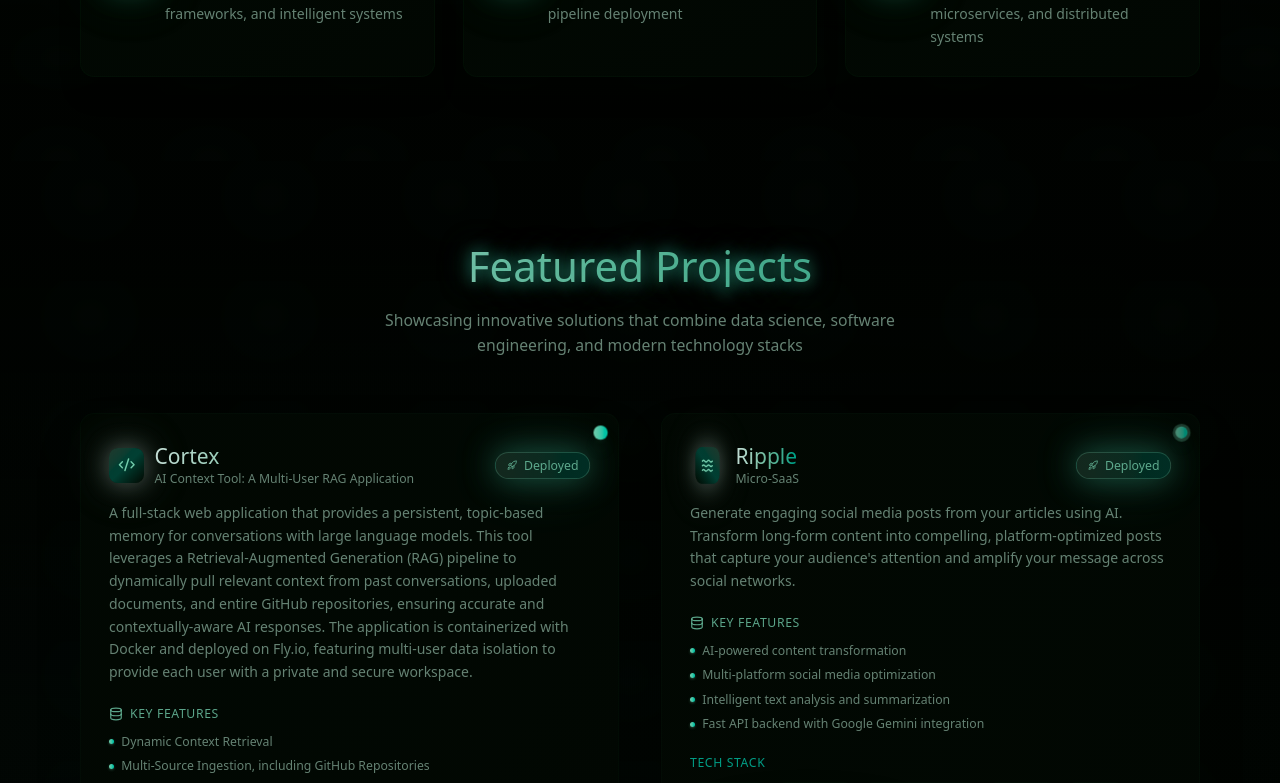
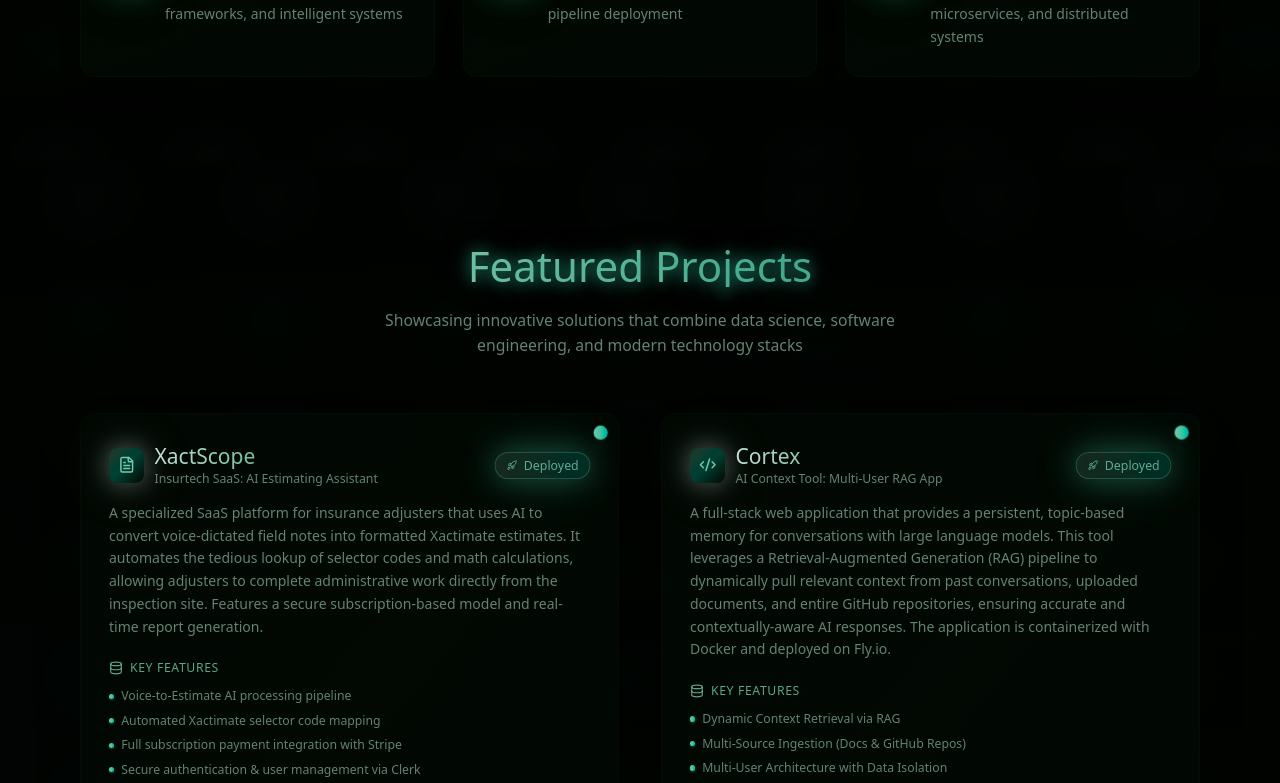
Before and after one commit to RKBobe/portfolio2, a Next.js app: page / in a window 1280 px wide. Shown: the part 2001-2784 px from the top of the page. Built offline with nearby package versions, Linux system fonts and the light colour scheme.

Commit message:
Add XactScope project to portfolio

```diff
--- a/src/app/components/Projects.tsx
+++ b/src/app/components/Projects.tsx
@@ -1,17 +1,22 @@
 "use client";
 import { motion } from 'framer-motion';
-import { ExternalLink, Github, Rocket, Code2, Database, Globe, Zap, Waves } from 'lucide-react';
+import { ExternalLink, Github, Rocket, Code2, Database, Globe, Zap, Waves, FileText } from 'lucide-react';
 
 // Tech stack icons mapping
 const techIcons: { [key: string]: string } = {
   "React": "⚛️",
   "Node.js": "🟢",
+  "Next.js": "▲",
   "TypeScript": "🔷",
   "PostgreSQL": "🐘",
+  "Prisma": "💎",
   "Fly.io": "🚀",
   "Python": "🐍",
   "FastAPI": "⚡",
   "Google Gemini": "🤖",
+  "OpenAI": "🧠",
+  "Stripe": "💳",
+  "Clerk": "🔐",
   "HTML": "🌐",
   "CSS": "🎨",
   "JavaScript": "💛",
@@ -25,29 +30,46 @@
 
 const projects = [
   {
+    title: "XactScope",
+    description: "A specialized SaaS platform for insurance adjusters that uses AI to convert voice-dictated field notes into formatted Xactimate estimates. It automates the tedious lookup of selector codes and math calculations, allowing adjusters to complete administrative work directly from the inspection site. Features a secure subscription-based model and real-time report generation.",
+    technologies: ["Next.js", "TypeScript", "PostgreSQL", "Prisma", "OpenAI", "Stripe", "Clerk"],
+    liveUrl: "https://xactscope.vercel.app",
+    githubUrl: "https://github.com/RKBobe/xact-scope",
+    status: "Deployed",
+    category: "Insurtech SaaS: AI Estimating Assistant",
+    icon: FileText,
+    highlights: [
+      "Voice-to-Estimate AI processing pipeline",
+      "Automated Xactimate selector code mapping",
+      "Full subscription payment integration with Stripe",
+      "Secure authentication & user management via Clerk",
+      "Responsive dashboard with real-time data persistence"
+    ]
+  },
+  {
     title: "Cortex",
-    description: "A full-stack web application that provides a persistent, topic-based memory for conversations with large language models. This tool leverages a Retrieval-Augmented Generation (RAG) pipeline to dynamically pull relevant context from past conversations, uploaded documents, and entire GitHub repositories, ensuring accurate and contextually-aware AI responses. The application is containerized with Docker and deployed on Fly.io, featuring multi-user data isolation to provide each user with a private and secure workspace.",
+    description: "A full-stack web application that provides a persistent, topic-based memory for conversations with large language models. This tool leverages a Retrieval-Augmented Generation (RAG) pipeline to dynamically pull relevant context from past conversations, uploaded documents, and entire GitHub repositories, ensuring accurate and contextually-aware AI responses. The application is containerized with Docker and deployed on Fly.io.",
     technologies: ["Python", "Flask", "HTML/CSS", "JavaScript", "Google Gemini API", "Prompt Engineering", "ChromaDB (Vector Database)", "Docker", "Gunicorn", "Fly.io"],
     liveUrl: "https://cortex-tfu-ua.fly.dev",
     githubUrl: "https://github.com/RKBobe/cortex",
     status: "Deployed",
-    category: "AI Context Tool: A Multi-User RAG Application",
+    category: "AI Context Tool: Multi-User RAG App",
     icon: Code2,
     highlights: [
-      "Dynamic Context Retrieval",
-      "Multi-Source Ingestion, including GitHub Repositories",
+      "Dynamic Context Retrieval via RAG",
+      "Multi-Source Ingestion (Docs & GitHub Repos)",
       "Multi-User Architecture with Data Isolation",
       "Scalable cloud deployment on Fly.io",
-      "REST API to handle chat, ingestion, and user management logic"
+      "REST API for chat and ingestion logic"
     ]
   },
   {
     title: "Ripple",
     description: "Generate engaging social media posts from your articles using AI. Transform long-form content into compelling, platform-optimized posts that capture your audience's attention and amplify your message across social networks.",
     technologies: ["Python", "FastAPI", "Google Gemini", "HTML", "CSS", "JavaScript"],
-    liveUrl: "https://ripple-rho3.onrender.com", // Updated
-    githubUrl: "https://github.com/RKBobe/Ripple", // Updated
-    status: "Deployed", // Updated from "In Development"
+    liveUrl: "https://ripple-rho3.onrender.com",
+    githubUrl: "https://github.com/RKBobe/Ripple",
+    status: "Deployed",
     category: "Micro-SaaS",
     icon: Waves,
     highlights: [
```
Also changed, not shown: 1 other file (tests, documents, lock files or other folders).
